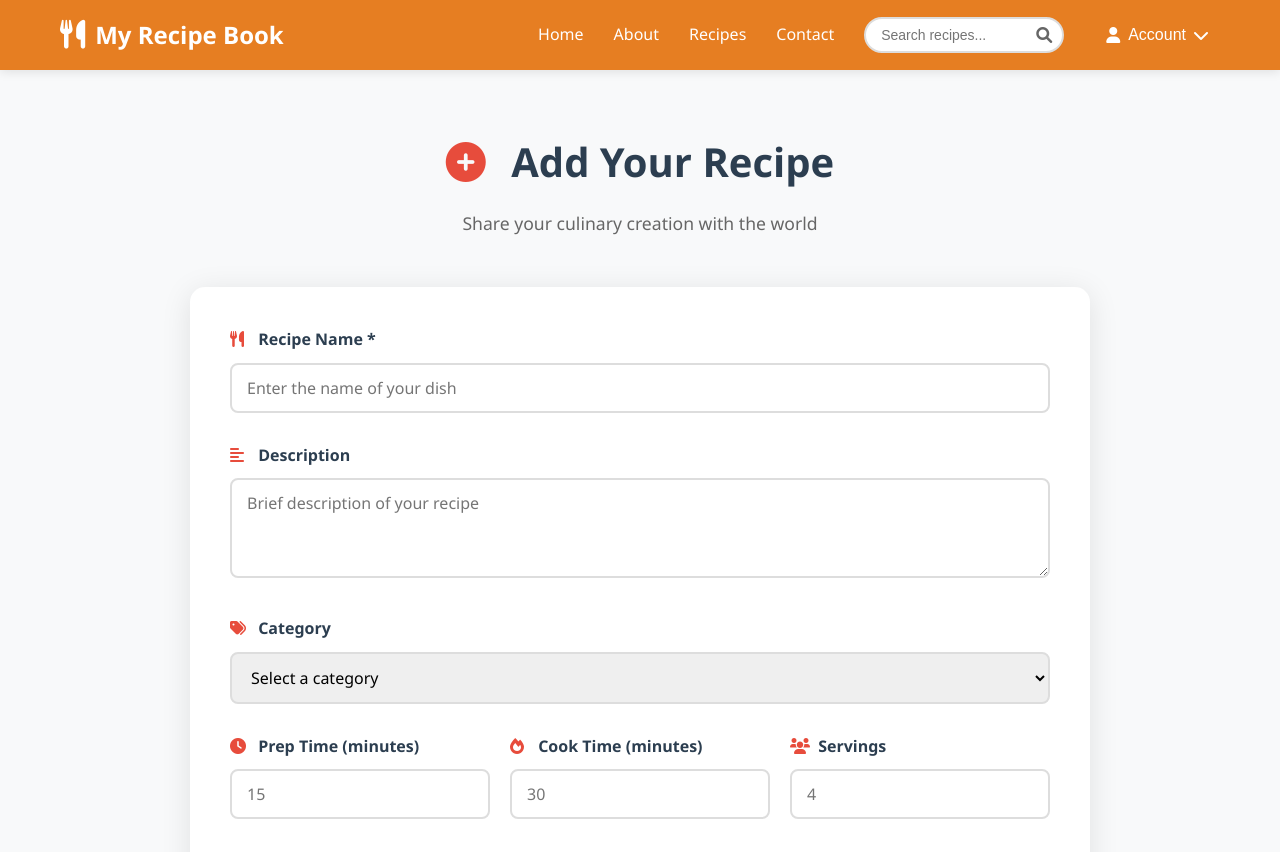
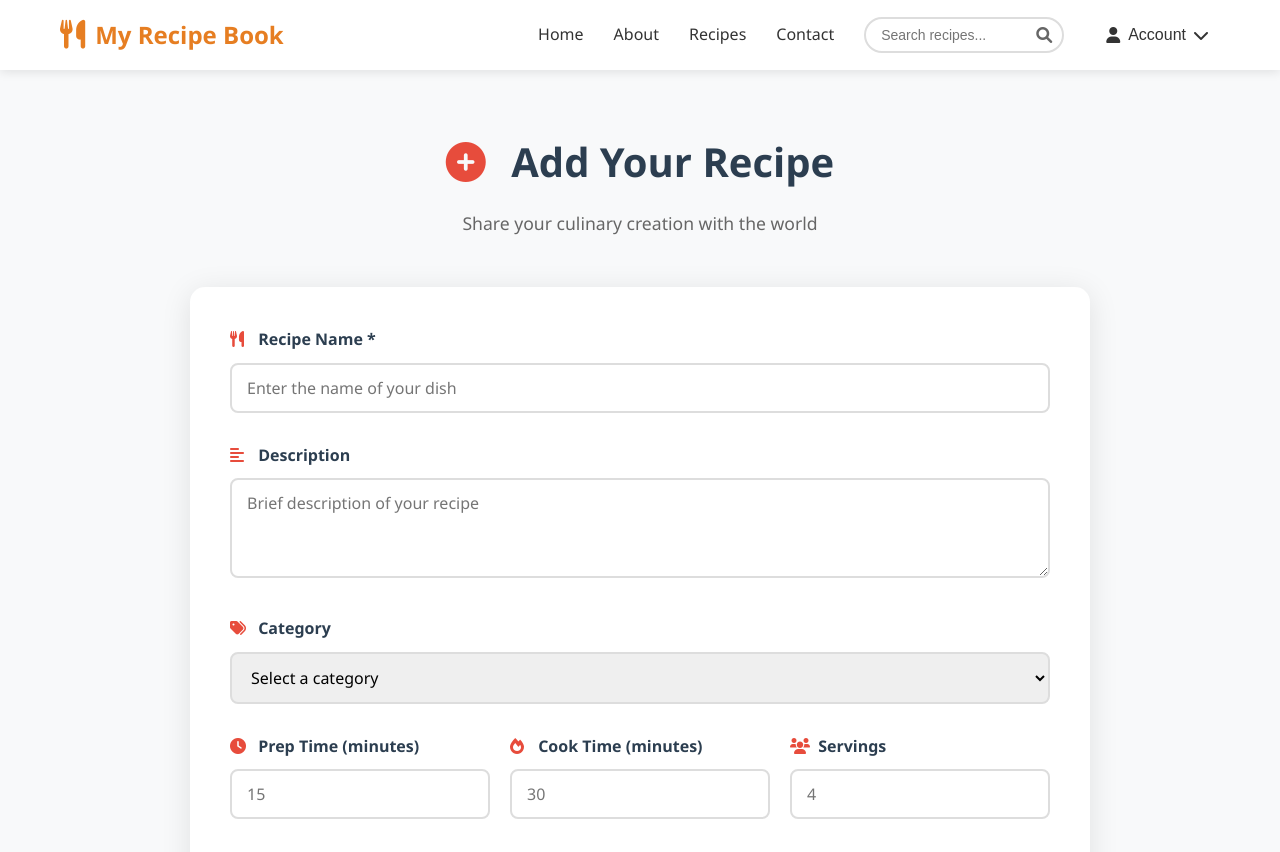
Before and after one commit to RenukaPanchwate20/TheRecipeBook, a website: page add-recipe.html in a window 1280 px wide. Shown: the top 852 px of the page. Drawn offline with Linux system fonts and the light colour scheme.

Commit message:
Update navbar: Change background to white with orange accents

```diff
--- a/styles.css
+++ b/styles.css
@@ -20,7 +20,7 @@ body {
 
 /* Navigation Bar */
 .navbar {
-    background: #e67e22;
+    background: #fff;
     box-shadow: 0 2px 10px rgba(0,0,0,0.1);
     position: fixed;
     top: 0;
@@ -44,7 +44,7 @@ body {
     align-items: center;
     font-size: 1.5rem;
     font-weight: bold;
-    color: white;
+    color: #e67e22;
 }
 
 .logo i {
@@ -61,13 +61,13 @@ body {
 
 .nav-link {
     text-decoration: none;
-    color: white;
+    color: #333;
     font-weight: 500;
     transition: color 0.3s ease;
 }
 
 .nav-link:hover {
-    color: #f39c12;
+    color: #e67e22;
 }
 
 .search-container {
@@ -107,7 +107,7 @@ body {
 .bar {
     width: 25px;
     height: 3px;
-    background-color: white;
+    background-color: #333;
     margin: 3px 0;
     transition: 0.3s;
 }
@@ -821,7 +821,7 @@ body {
 .user-btn {
     background: none;
     border: none;
-    color: white;
+    color: #333;
     font-size: 1rem;
     cursor: pointer;
     display: flex;
@@ -833,8 +833,8 @@ body {
 }
 
 .user-btn:hover {
-    background: rgba(255,255,255,0.2);
-    color: #f39c12;
+    background: #f8f9fa;
+    color: #e67e22;
 }
 
 .user-dropdown-menu {
```
